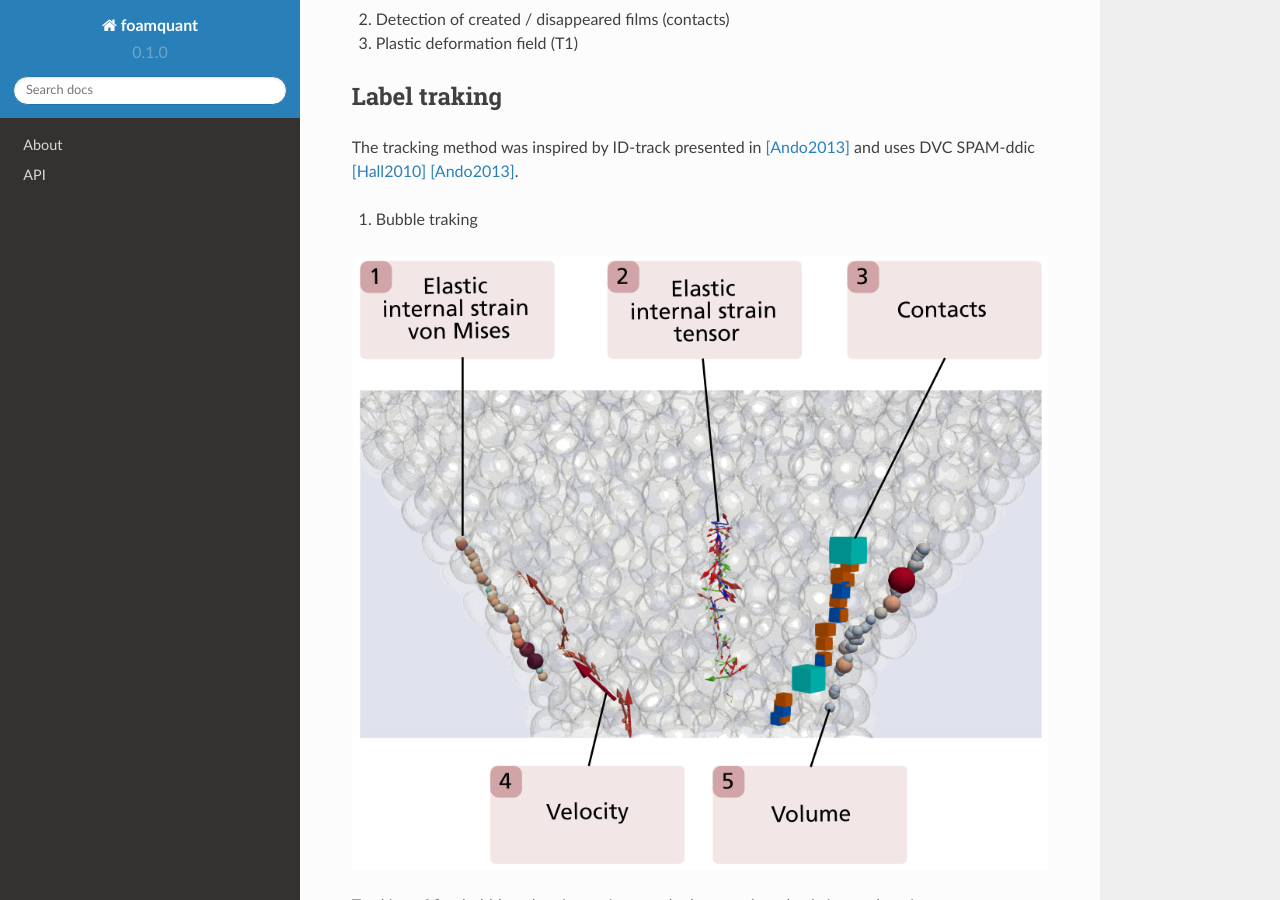
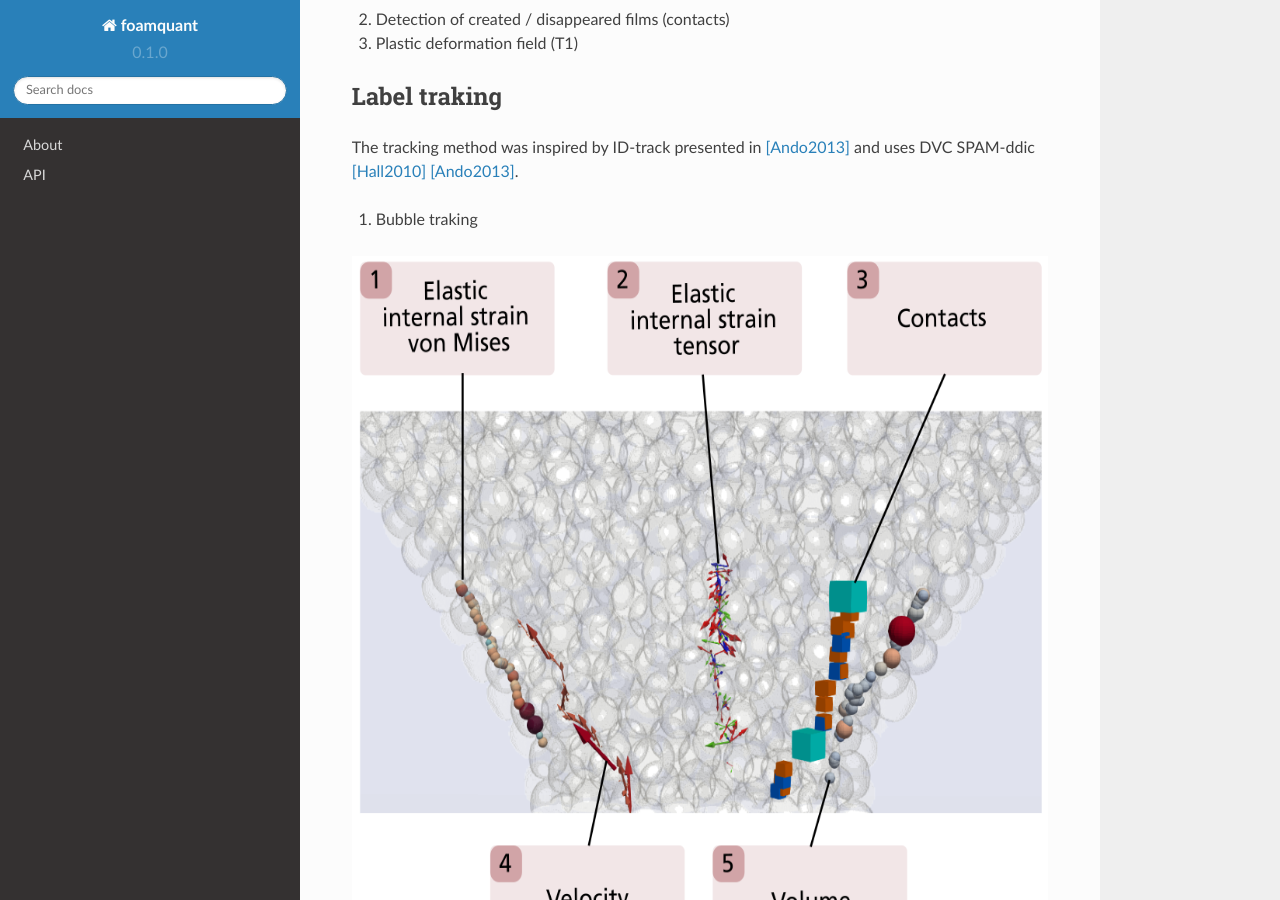
Before and after one commit to floschott/foamquant, a Sphinx documentation site: the page built from docs/source/index.rst, in a window 1280 px wide and 900 px high, scrolled down 1706 px. Built offline with Sphinx 7.4.7 and the Read the Docs theme 2.0.0, drawn with Linux system fonts in a browser that asks for light colours.

Commit message:
Update index.rst

```diff
--- a/docs/source/index.rst
+++ b/docs/source/index.rst
@@ -45,7 +45,7 @@
 1) Bubble traking
 
 .. figure:: tracking_3d.PNG
-
+   :scale: 90%
 
 Tracking of five bubbles, showing various tracked properties: elastic internal strain, contact, velocity, and volume.
 
```
